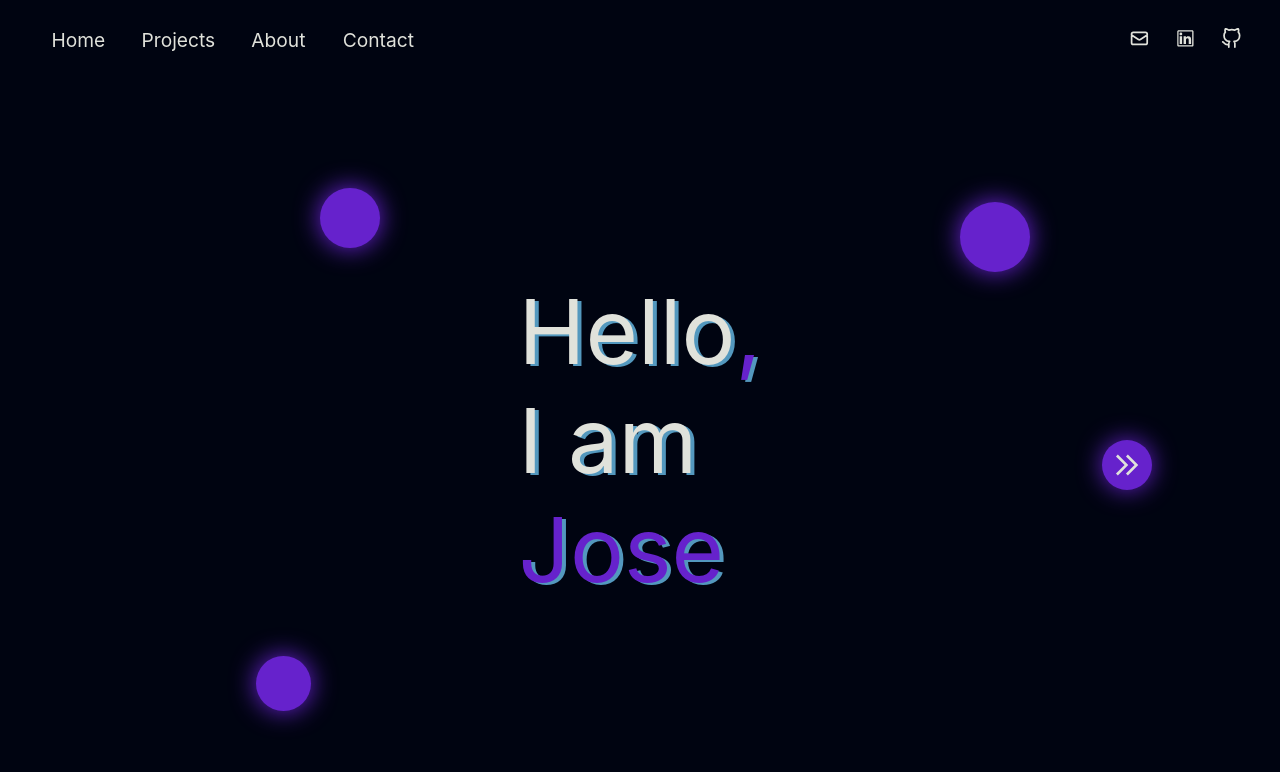
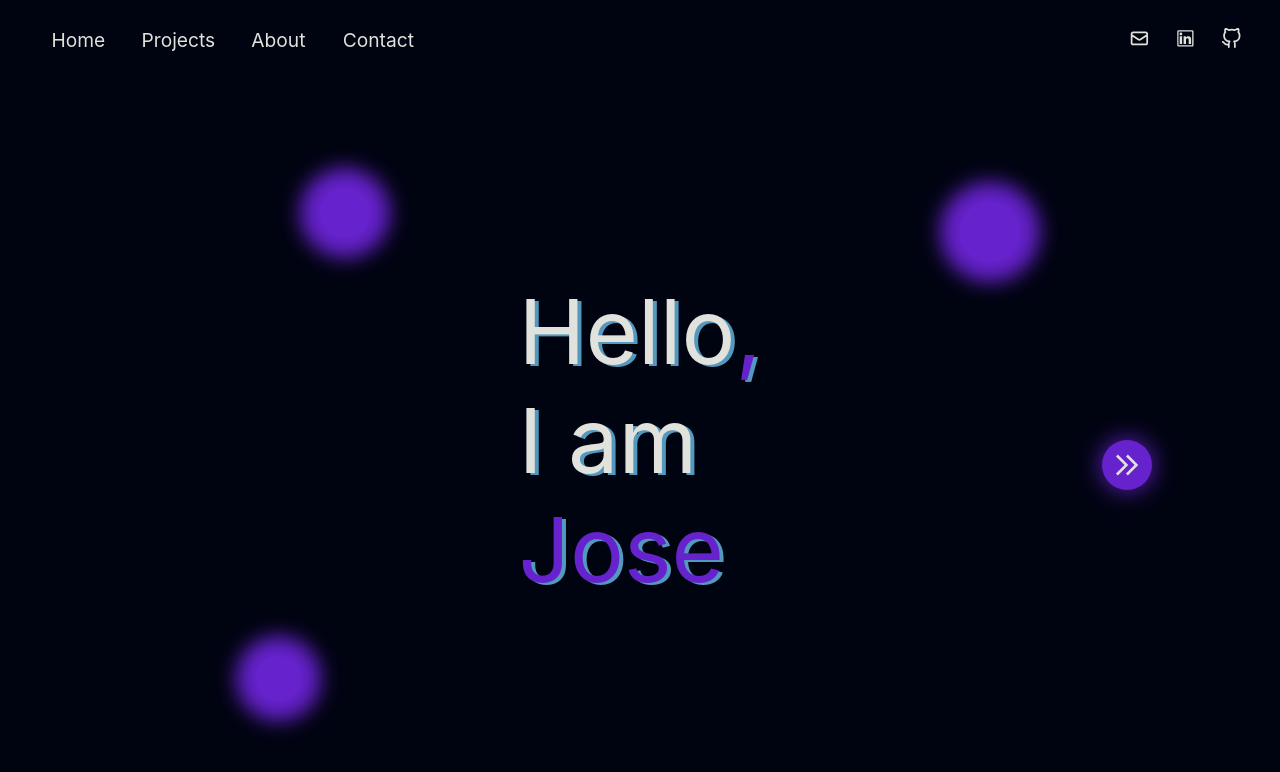
Before and after one commit to JoseJ55/work-portfolio, a React (Create React App) app: page / in a window 1280 px wide. Shown: the top 772 px of the page. Built offline with nearby package versions, Linux system fonts and the light colour scheme; a web font is replaced by a local one.

Commit message:
remove visable circle from header back icons

```diff
--- a/src/new/Header/Header.css
+++ b/src/new/Header/Header.css
@@ -18,12 +18,12 @@
     -o-transition: all 1s ease;
     -ms-transition: all 1s ease;
     transition: all 1s ease;
-    box-shadow: 0px 0px 25px 1px var(--secondary-color);
+    box-shadow: 0px 0px 20px 20px var(--secondary-color);
 }
 
 #header-back-first {
-    width: 60px;
-    height: 60px;
+    width: 50px;
+    height: 50px;
     position: absolute;
     top: 15%;
     left: 25%;
@@ -31,8 +31,8 @@
 }
 
 #header-back-second {
-    width: 55px;
-    height: 55px;
+    width: 45px;
+    height: 45px;
     position: absolute;
     top: 80%;
     left: 20%;
@@ -40,8 +40,8 @@
 }
 
 #header-back-third {
-    width: 70px;
-    height: 70px;
+    width: 60px;
+    height: 60px;
     position: absolute;
     top: 17%;
     left: 75%;
```
